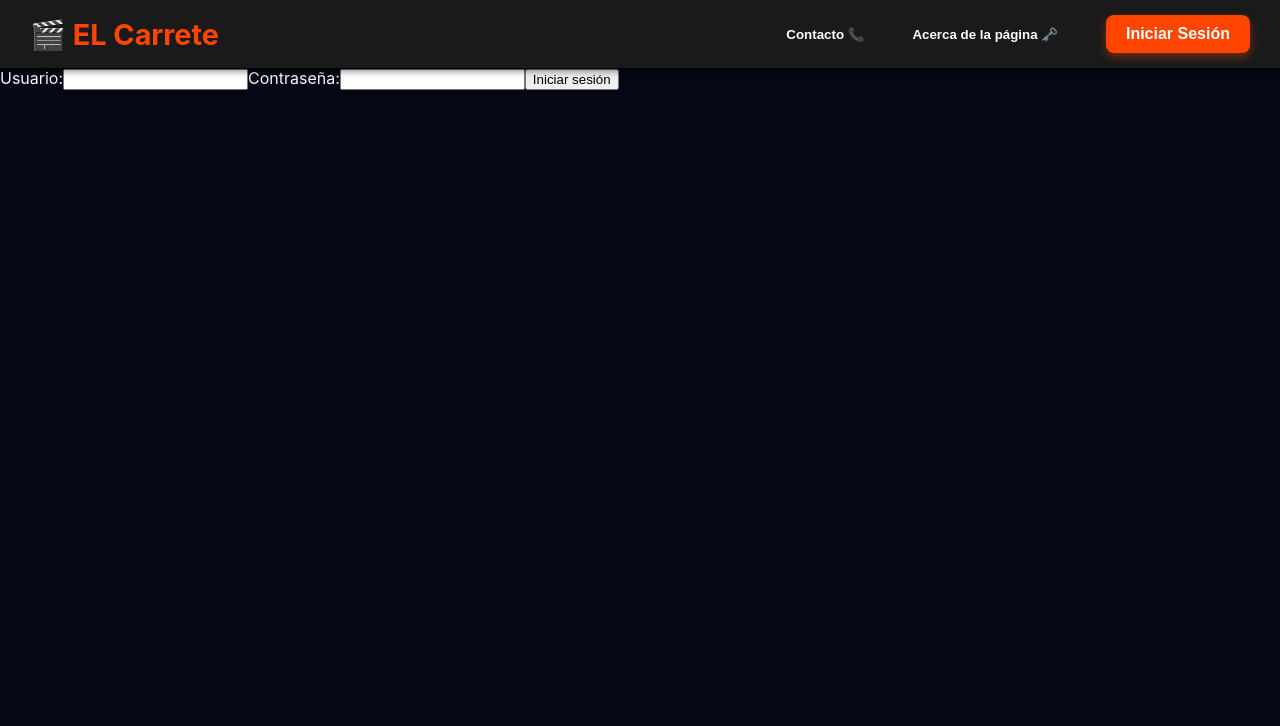
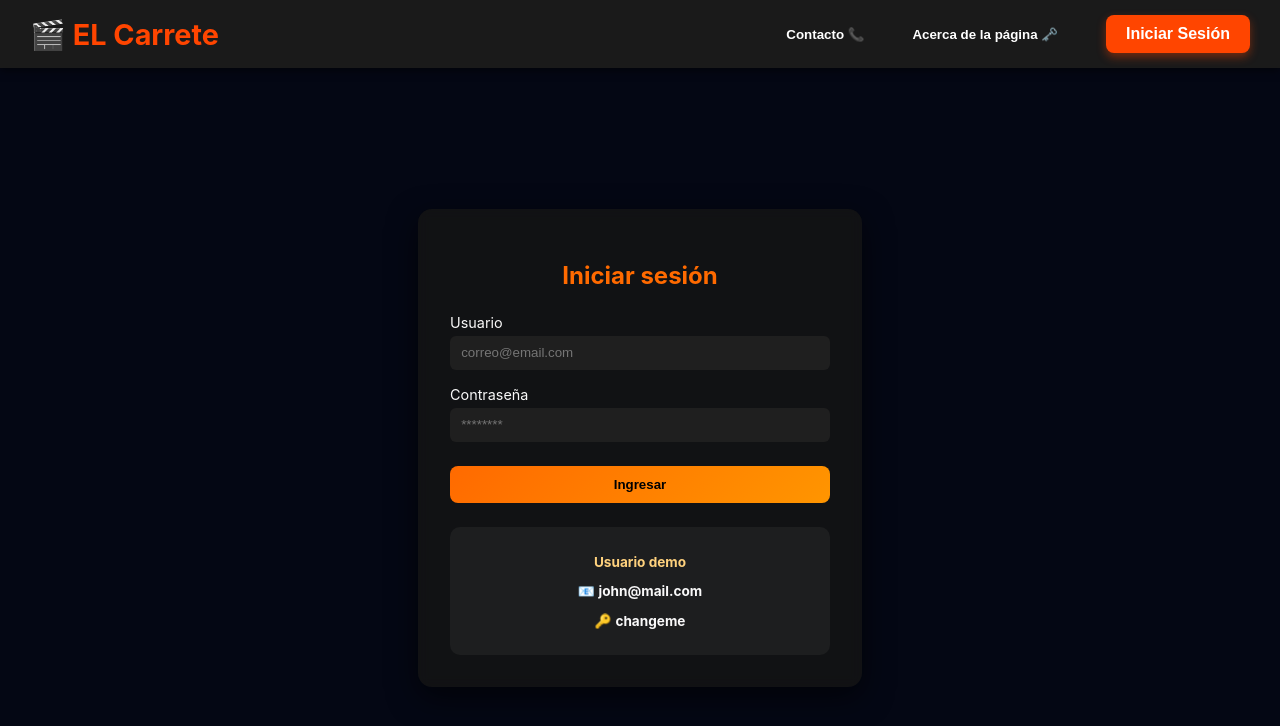
Before and after one commit to El-Tabernero/carrete-tp1, a React (Vite) app: page /login in a window 1280 px wide. Shown: the top 726 px of the page. Built offline with nearby package versions, Linux system fonts and the light colour scheme.

Commit message:
login css fixed

```diff
--- a/src/components/screens/login.jsx
+++ b/src/components/screens/login.jsx
@@ -1,6 +1,7 @@
 import { useState, useEffect } from "react";
-import { Link, useNavigate } from "react-router";
+import { useNavigate } from "react-router";
 import { useAuth } from "../screens/AuthContext";
+import styles from "./login.module.css";
 
 function Login() {
   const { handleLogin, isLoggedIn, error } = useAuth();
@@ -18,35 +19,50 @@ function Login() {
 
   useEffect(() => {
     if (isLoggedIn) navigate("/");
-  }, [isLoggedIn]);
+  }, [isLoggedIn, navigate]);
 
   return (
-    <>
-      <form onSubmit={handleSubmit}>
-        <label htmlFor="email">Usuario:</label>
+    <div className={styles.page}>
+      <div className={styles.card}>
+
+        <h2 className={styles.title}>Iniciar sesión</h2>
+
+        <form onSubmit={handleSubmit} className={styles.form}>
+          <label>
+            Usuario
             <input
               value={form.email}
-          onChange={(e) =>
-            setForm({ ...form, email: e.target.value })
-          }
-          id="email"
+              onChange={(e) => setForm({ ...form, email: e.target.value })}
               type="email"
+              placeholder="correo@email.com"
+              required
             />
+          </label>
 
-        <label htmlFor="password">Contraseña:</label>
+          <label>
+            Contraseña
             <input
               value={form.password}
-          onChange={(e) =>
-            setForm({ ...form, password: e.target.value })
-          }
+              onChange={(e) => setForm({ ...form, password: e.target.value })}
               type="password"
+              placeholder="********"
+              required
             />
+          </label>
 
-        <button>Iniciar sesión</button>
+          <button className={styles.loginBtn}>Ingresar</button>
         </form>
 
-      {error && <p>{error}</p>}
-    </>
+        {error && <p className={styles.error}>{error}</p>}
+
+        <div className={styles.demoBox}>
+          <p className={styles.demoTitle}>Usuario demo</p>
+          <p>📧 <strong>john@mail.com</strong></p>
+          <p>🔑 <strong>changeme</strong></p>
+        </div>
+
+      </div>
+    </div>
   );
 }
 
--- /dev/null
+++ b/src/components/screens/login.module.css
@@ -0,0 +1,88 @@
+.page {
+  min-height: calc(100vh - 72px); /* respeta header */
+  display: flex;
+  justify-content: center;
+  align-items: center;
+  padding: 1rem;
+}
+
+.card {
+  background: rgba(20, 20, 20, 0.85);
+  border-radius: 14px;
+  padding: 2rem;
+  width: 100%;
+  max-width: 380px;
+  box-shadow: 0 10px 30px rgba(0,0,0,0.6);
+  backdrop-filter: blur(6px);
+}
+
+.title {
+  text-align: center;
+  margin-bottom: 1.5rem;
+  color: #ff6a00;
+}
+
+.form {
+  display: flex;
+  flex-direction: column;
+  gap: 1rem;
+}
+
+label {
+  display: flex;
+  flex-direction: column;
+  font-size: 0.9rem;
+  gap: 0.3rem;
+}
+
+input {
+  padding: 0.6rem 0.7rem;
+  border-radius: 6px;
+  border: none;
+  outline: none;
+  background: #1f1f1f;
+  color: white;
+}
+
+input:focus {
+  outline: 1px solid #ff6a00;
+}
+
+.loginBtn {
+  margin-top: 0.5rem;
+  padding: 0.7rem;
+  border-radius: 8px;
+  border: none;
+  cursor: pointer;
+  background: linear-gradient(135deg, #ff6a00, #ff9500);
+  color: black;
+  font-weight: 700;
+  transition: 0.2s ease;
+}
+
+.loginBtn:hover {
+  transform: translateY(-1px);
+  filter: brightness(1.1);
+}
+
+.error {
+  margin-top: 0.8rem;
+  color: #ff4d4d;
+  text-align: center;
+  font-size: 0.85rem;
+}
+
+.demoBox {
+  margin-top: 1.5rem;
+  padding: 0.8rem;
+  border-radius: 10px;
+  background: rgba(255, 255, 255, 0.05);
+  text-align: center;
+  font-size: 0.85rem;
+}
+
+.demoTitle {
+  font-weight: 700;
+  margin-bottom: 0.4rem;
+  color: #ffd27d;
+}
```
Lines whose indentation alone changed are shown as unchanged.
